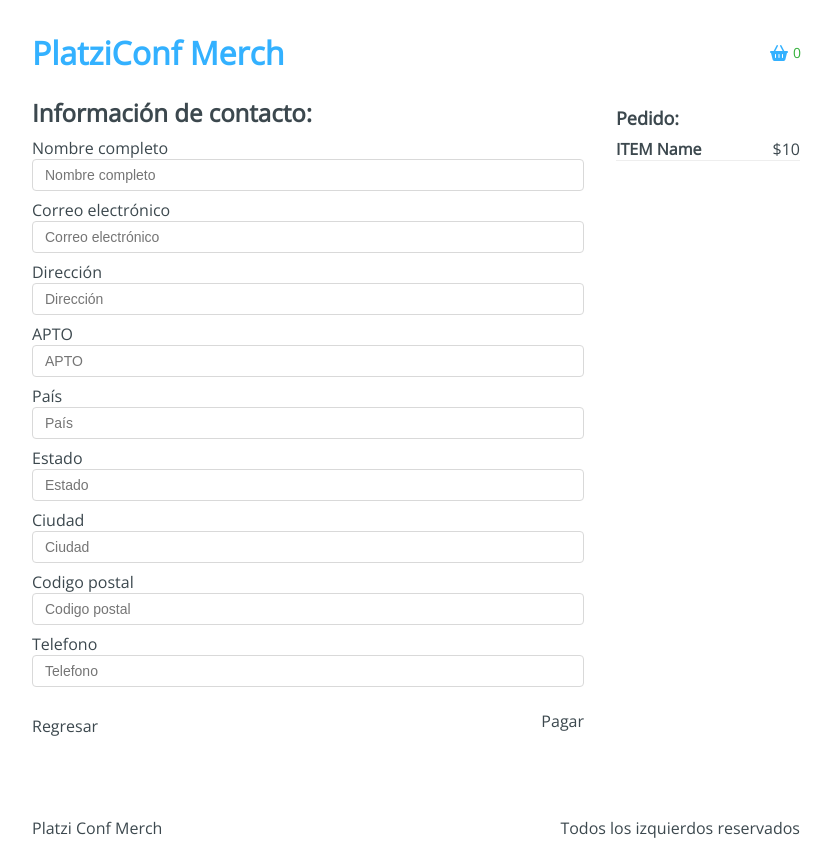
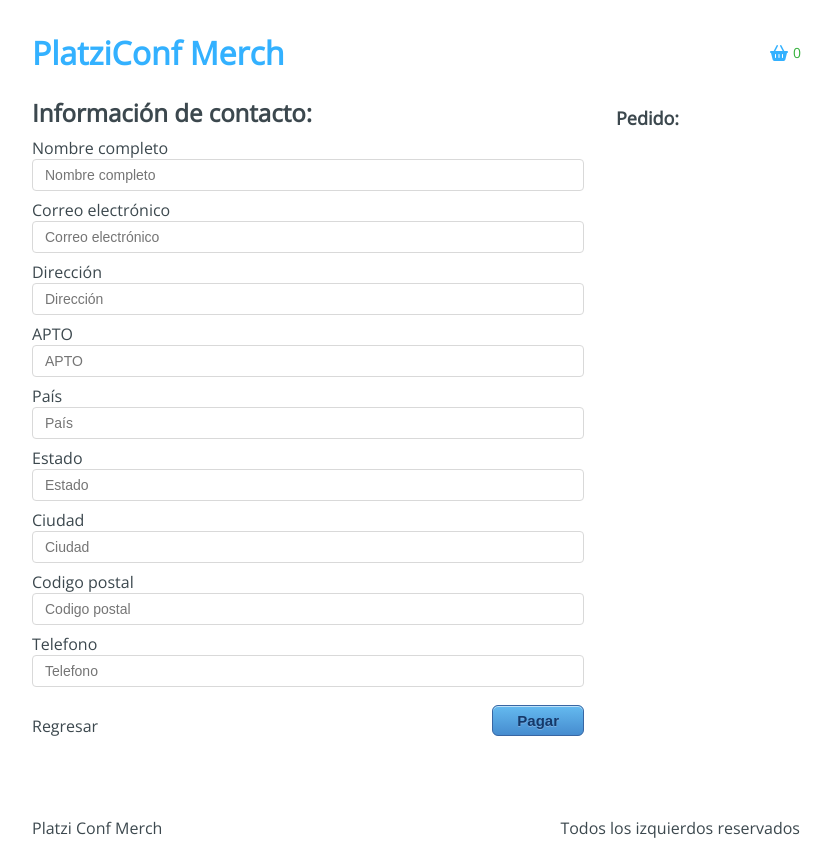
Before and after one commit to simontorresdev/platzi-conf-merch, a Next.js app: page /information in a window 1280 px wide. Shown: the whole page, without its empty margins (224-1056 px from the left). Built offline with nearby package versions, Linux system fonts and the light colour scheme.

Commit message:
agregar referencia para el formulario y estado de buyer

```diff
--- a/hooks/useInitialState.js
+++ b/hooks/useInitialState.js
@@ -18,9 +18,17 @@
     })
   }
 
+  const addToBuyer = payload => {
+    setState({
+      ...state,
+      buyer: [...state.buyer, payload]
+    })
+  }
+
   return {
     addToCart,
     removeFromCart,
+    addToBuyer,
     state
   }
 }
--- a/initialState.js
+++ b/initialState.js
@@ -1,5 +1,6 @@
 export default {
   cart: [],
+  buyer: [],
   products: [
     {
       id: '1',
--- a/pages/information.js
+++ b/pages/information.js
@@ -1,15 +1,37 @@
-import React from 'react'
+import React, { useRef, useContext } from 'react'
 import styles from '../styles/Information.module.css'
 import Link from 'next/link'
+import { AppContext } from '../context/appContext'
 
-const Information = () => (
+const Information = () => {
+  const { state, addToBuyer } = useContext(AppContext)
+  const form = useRef(null)
+  const { cart } = state
+
+  const handleSubmit = () => {
+    const formData = new FormData(form.current)
+    const buyer = {
+      name: formData.get('name'),
+      email: formData.get('email'),
+      address: formData.get('address'),
+      apto: formData.get('apto'),
+      city: formData.get('city'),
+      country: formData.get('country'),
+      state: formData.get('state'),
+      cp: formData.get('cp'),
+      phone: formData.get('phone')
+    }
+    addToBuyer(buyer)
+  }
+
+  return (
     <div className={styles.Information}>
       <div className={styles.InformationContent}>
         <div className={styles.InformationHead}>
           <h2>Información de contacto:</h2>
         </div>
         <div className={styles.InformationForm}>
-        <form action=''>
+          <form ref={form}>
             <label htmlFor='name'>
               Nombre completo
               <input type='text' placeholder='Nombre completo' name='name' id='name' />
@@ -59,24 +81,29 @@
           </form>
         </div>
         <div className={styles.InformationButtons}>
+          <Link href='/checkout'>
+            <a>
               <div className={styles.InformationBack}>Regresar</div>
-        <Link href='/payment'>
-          <a>
-            <div className={styles.InformationNext}>Pagar</div>
             </a>
           </Link>
+          <div className={styles.InformationNext}>
+            <button type='button' onClick={handleSubmit}>Pagar</button>
+          </div>
         </div>
       </div>
       <div className={styles.InformationSidebar}>
         <h3>Pedido:</h3>
-      <div className={styles.InformationItem}>
+        {cart.map((item, id) => (
+          <div className={styles.InformationItem} key={id}>
             <div className={styles.InformationElement}>
-          <h4>ITEM Name</h4>
-          <span>$10</span>
+              <h4>{item.title}</h4>
+              <span>${item.price}</span>
             </div>
           </div>
+        ))}
       </div>
     </div>
   )
+}
 
 export default Information
```
Lines whose indentation alone changed are shown as unchanged.
